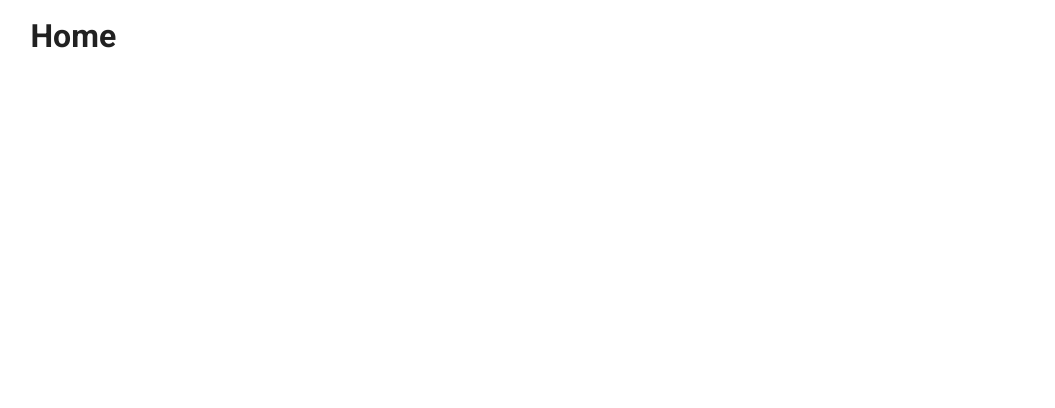
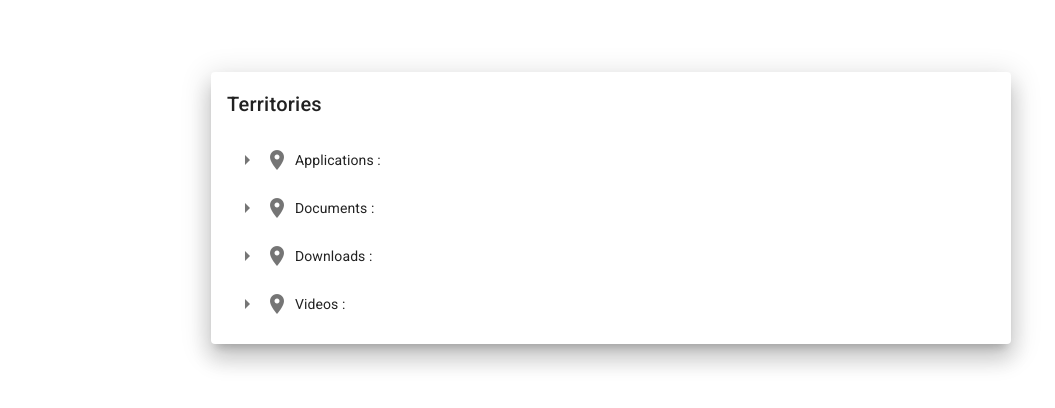
Before and after one commit to unkabogaton/vue-signin, a Vue app: page / in a window 1280 px wide. Shown: the top 408 px of the page, without its empty margins (29-1084 px from the left). Built offline with nearby package versions, Linux system fonts and the light colour scheme.

Commit message:
Created Home page UI

```diff
--- a/src/views/Home.vue
+++ b/src/views/Home.vue
@@ -1,9 +1,103 @@
 <template>
-  <v-container><h1>Home</h1></v-container>
+  <v-container>
+    <v-card class="mx-auto mt-15" elevation="15" width="800">
+      <v-card-title>Territories</v-card-title>
+      <v-card-text>
+        <v-treeview :items="items" :open="open" @update:active="updateActive">
+          <template v-slot:prepend="{ open }">
+            <v-icon>{{
+              open ? "mdi-map-marker-multiple" : "mdi-map-marker"
+            }}</v-icon>
+          </template>
+        </v-treeview>
+      </v-card-text>
+    </v-card>
+  </v-container>
 </template>
 
 <script>
-export default {};
+export default {
+  data() {
+    return {
+      items: [
+        {
+          id: 1,
+          name: "Applications :",
+          children: [
+            { id: 2, name: "Calendar : app" },
+            { id: 3, name: "Chrome : app" },
+            { id: 4, name: "Webstorm : app" },
+          ],
+        },
+        {
+          id: 5,
+          name: "Documents :",
+          children: [
+            {
+              id: 6,
+              name: "vuetify :",
+              children: [
+                {
+                  id: 7,
+                  name: "src :",
+                  children: [
+                    { id: 8, name: "index : ts" },
+                    { id: 9, name: "bootstrap : ts" },
+                  ],
+                },
+              ],
+            },
+            {
+              id: 10,
+              name: "material2 :",
+              children: [
+                {
+                  id: 11,
+                  name: "src :",
+                  children: [
+                    { id: 12, name: "v-btn : ts" },
+                    { id: 13, name: "v-card : ts" },
+                    { id: 14, name: "v-window : ts" },
+                  ],
+                },
+              ],
+            },
+          ],
+        },
+        {
+          id: 15,
+          name: "Downloads :",
+          children: [
+            { id: 16, name: "October : pdf" },
+            { id: 17, name: "November : pdf" },
+            { id: 18, name: "Tutorial : html" },
+          ],
+        },
+        {
+          id: 19,
+          name: "Videos :",
+          children: [
+            {
+              id: 20,
+              name: "Tutorials :",
+              children: [
+                { id: 21, name: "Basic layouts : mp4" },
+                { id: 22, name: "Advanced techniques : mp4" },
+                { id: 23, name: "All about app : dir" },
+              ],
+            },
+            { id: 24, name: "Intro : mov" },
+            { id: 25, name: "Conference introduction : avi" },
+          ],
+        },
+      ],
+      open: [],
+    };
+  },
+  methods: {
+    updateActive(newOpen) {
+      this.open = newOpen;
+    },
+  },
+};
 </script>
-
-<style></style>
```
